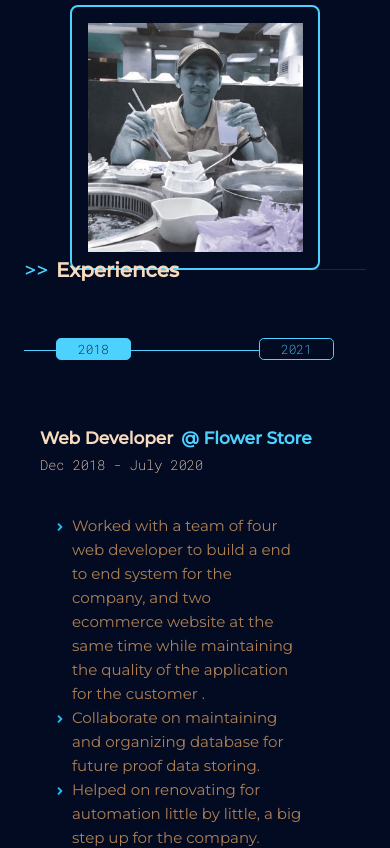
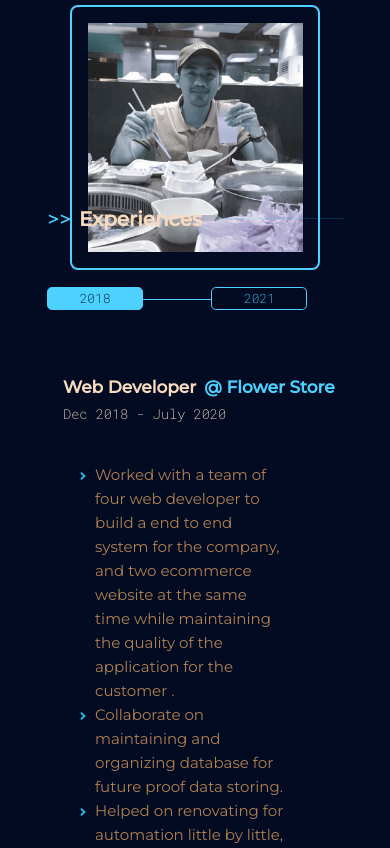
Before and after one commit to codenicer/who-i-am, a Next.js app: page /main in a window 390 px wide. Shown: the part 1560-2408 px from the top of the page. Built offline with nearby package versions, Linux system fonts and the light colour scheme.

Commit message:
experience section fix mobile medium

```diff
--- a/styles/Experience.module.scss
+++ b/styles/Experience.module.scss
@@ -2,14 +2,17 @@
 
 .experience_card {
   height: 100vh;
-  display: grid;
-  grid-template-columns: 6fr 4fr;
+  display: flex;
   grid-template-rows: auto auto;
-  padding: 8rem 1rem;
-
+  align-items: center;
+  justify-content: center;
+  width: 100%;
   .experience_info {
+    width: 80%;
     grid-column: 1 / span 2;
     padding: 0 0.5rem;
+    min-height: 36rem;
+    max-width: 37rem;
   }
 
   .experences {
@@ -21,6 +24,9 @@
       display: flex;
       position: relative;
       margin-top: 2rem;
+
+      justify-content: space-between;
+
       .timeline_line {
         position: relative;
         z-index: 1;
@@ -31,14 +37,15 @@
       }
 
       .timeline_btn {
-        margin-left: 2rem;
-        position: relative;
+        // justify-self: flex-end;
+        // margin-left: 2rem;
+        // position: relative;
         z-index: 2;
         height: 1.4rem;
 
-        &:nth-of-type(2) {
-          margin-left: 8rem;
-        }
+        // &:nth-of-type(2) {
+        //   margin-left: 8rem;
+        // }
       }
     }
 
```
